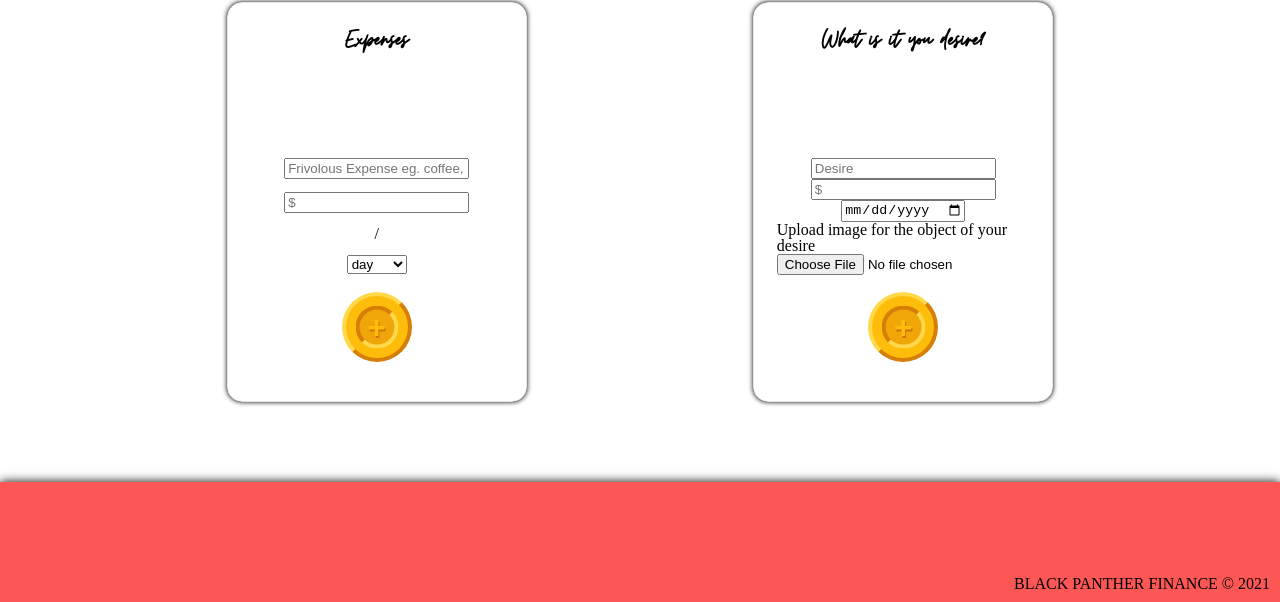
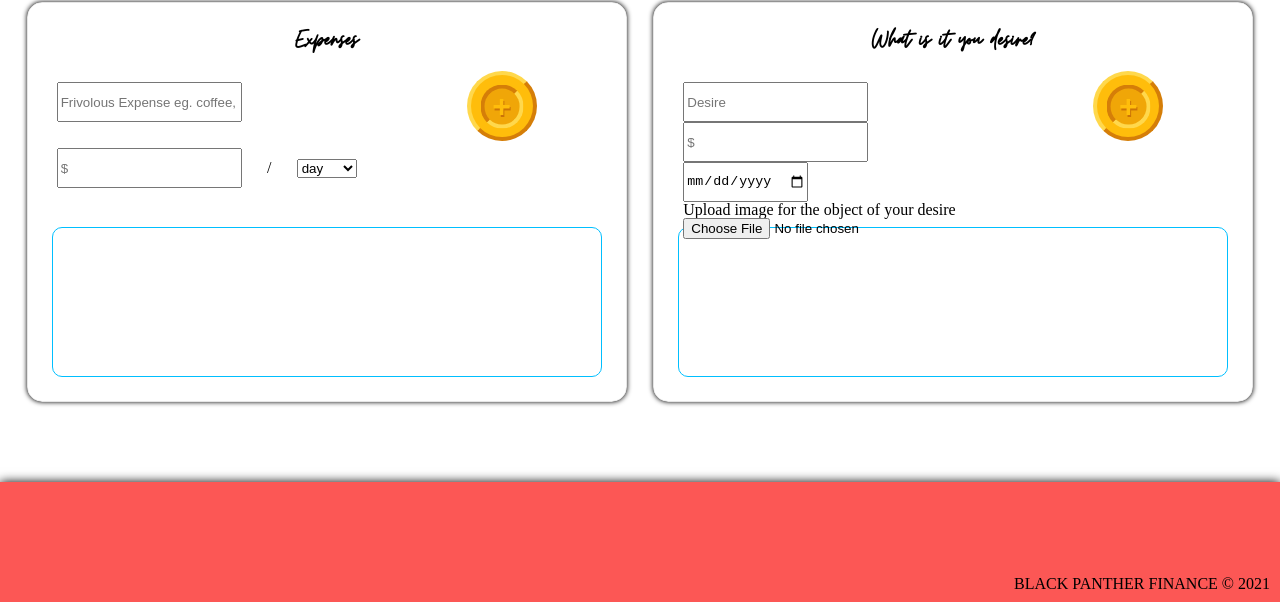
Before and after one commit to Black-Panther-Finance/webApp, a plain HTML site: page expenses.html in a window 1280 px wide. Shown: the part 198-800 px from the top of the page. Drawn offline with Linux system fonts and the light colour scheme.

Commit message:
style adjustments

```diff
--- a/expenses.html
+++ b/expenses.html
@@ -8,7 +8,7 @@
   <link rel="stylesheet" href="style.css">
   <title>Savor Expenses</title>
 </head>
-<body>
+<body id="expensesPage">
   <header>
     <div id="logo">
       <h1>Savor</h1>
--- a/style.css
+++ b/style.css
@@ -141,6 +141,36 @@ form {
   transition: all 0.2s ease-in-out
 }
 
+#expensesPage section {
+  width: 600px;
+}
+
+#expensesPage .coin {
+  right: -60%;
+  bottom: 55%;
+}
+
+#expensesPage form {
+  position: absolute;
+  flex-flow: row wrap;
+  align-items: baseline;
+  width: 50%;
+  top: 20%;
+  left: 5%;
+}
+
+input {
+  height: 3em;
+}
+
+ul {
+  min-height: 150px;
+  min-width: 550px;
+  border: 1px solid deepskyblue;
+  overflow-y: scroll;
+  border-radius: 10px;
+}
+
 /* #us is the about us page body */
 #us .coin {
   font-family: moon;
@@ -161,7 +191,7 @@ form {
   }
 }
 
-/* .coin:active {
+/* .coin:focus {
   animation: coinClick 0.5s ease;
 }
 
@@ -237,6 +267,11 @@ form {
   background-color: white;
   transition: all 0.75s ease-in-out;
   animation: coinMove 1s linear forwards;
+  border-top: 2px solid #ffd84c;
+  border-left: 2px solid #ffd84c;
+  border-right: 2px solid #d57e08;
+  border-bottom: 2px solid #d57e08;
+  opacity: 0.75;
 }
 
 #us section:hover .coin:before {
@@ -246,6 +281,11 @@ form {
   transform: translateX(0%) translateY(0%);
   background-color: transparent;
   transition: all 0.75s ease-in-out;
+  border-bottom: 2px solid #ffd84c;
+  border-right: 2px solid #ffd84c;
+  border-left: 2px solid #d57e08;
+  border-top: 2px solid #d57e08;
+  opacity: 0.75;
 }
 
 #us section:hover p {
```
Also changed, not shown: 1 other file.
